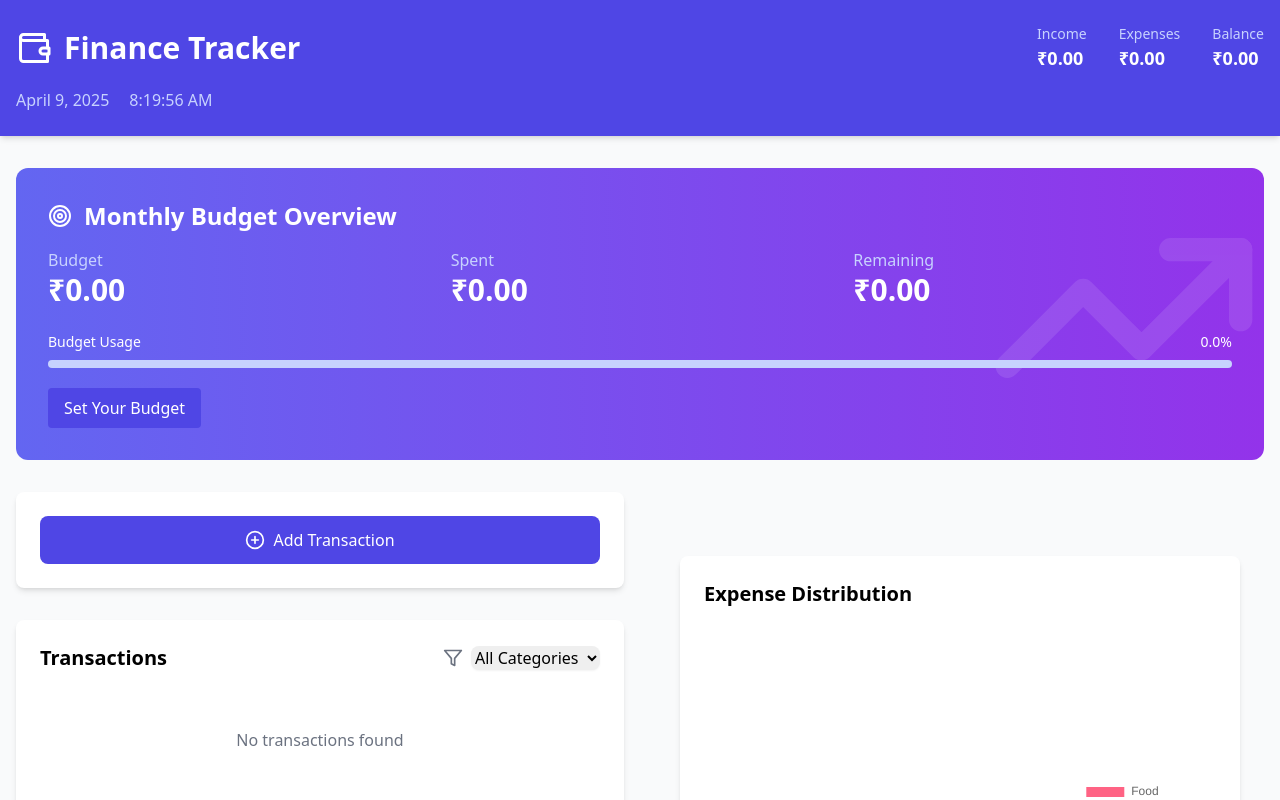
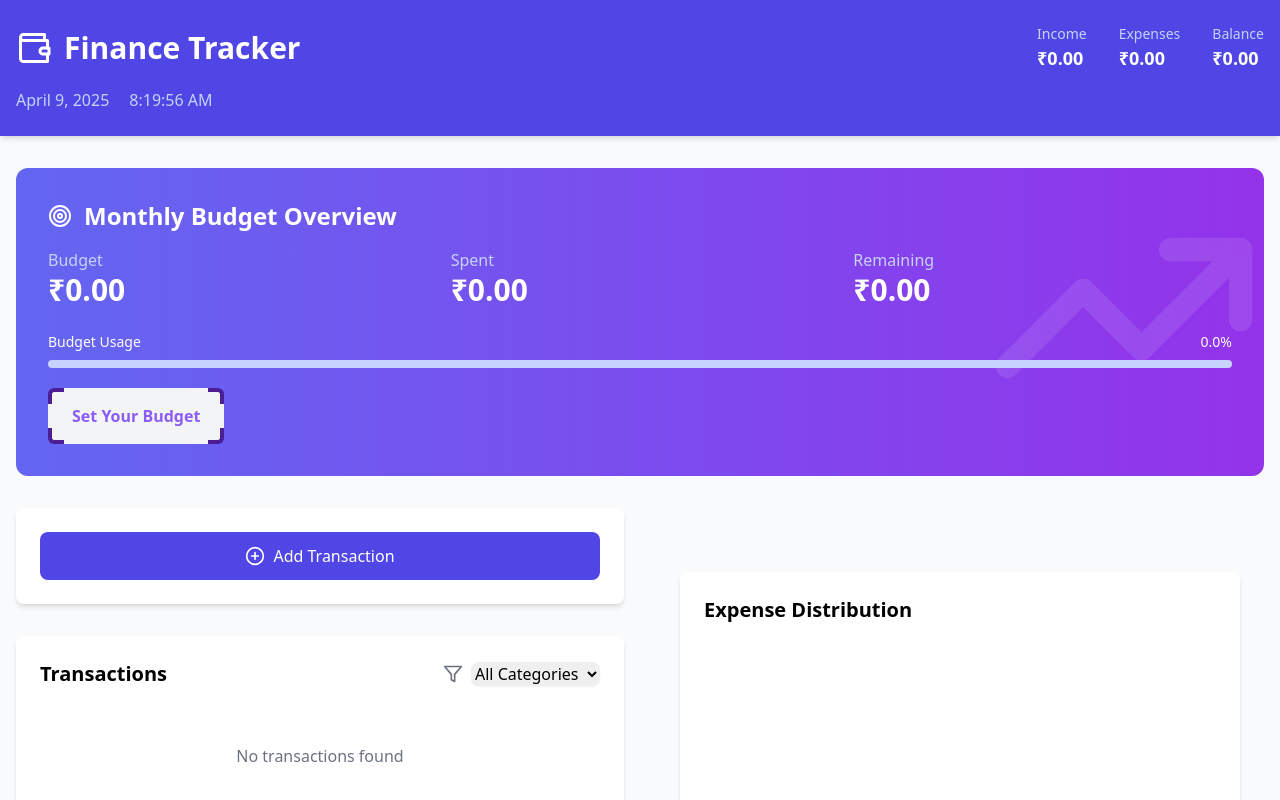
Before and after one commit to akash007123/finance-tracker, a React (Vite) app: page / in a window 1280 px wide. Shown: the top 800 px of the page. Built offline with nearby package versions, Linux system fonts and the light colour scheme.

Commit message:
solve all errors and validations

```diff
--- a/src/components/HeroBanner.tsx
+++ b/src/components/HeroBanner.tsx
@@ -26,10 +26,8 @@ const HeroBanner = () => {
     ? (totalExpenses / currentBudget) * 100
     : 0;
 
-
   // Popup
   const [showPopup, setShowPopup] = useState(false);
-
 
   const handleSetBudget = () => {
     const amount = parseFloat(newBudget);
@@ -72,6 +70,7 @@ const HeroBanner = () => {
             </div>
           </div>
 
+          {/* Set Budget Button */}
           <div className="mt-6">
             <div className="flex justify-between text-sm mb-2">
               <span>Budget Usage</span>
@@ -85,12 +84,21 @@ const HeroBanner = () => {
             </div>
           </div>
 
+          {/* Set Budget Button */}
+          <div className="relative inline-block mt-5 group">
+            <div className="absolute top-0 left-0 w-4 h-4 border-t-4 border-l-4 border-violet-900 rounded-tl-md transition-all duration-300 group-hover:border-white" />
+            <div className="absolute top-0 right-0 w-4 h-4 border-t-4 border-r-4 border-violet-900 rounded-tr-md transition-all duration-300 group-hover:border-white" />
+            <div className="absolute bottom-0 left-0 w-4 h-4 border-b-4 border-l-4 border-violet-900 rounded-bl-md transition-all duration-300 group-hover:border-white" />
+            <div className="absolute bottom-0 right-0 w-4 h-4 border-b-4 border-r-4 border-violet-900 rounded-br-md transition-all duration-300 group-hover:border-white" />
+
             <button
               onClick={() => setShowPopup(true)}
-            className="bg-indigo-600 text-white px-4 py-2 rounded hover:bg-indigo-700 transition mt-5"
+              style={{borderRadius:"15px"}}
+              className="bg-gray-100 text-violet-500 font-bold px-6 py-4  hover:bg-violet-700 hover:text-white transition-all duration-300"
             >
               Set Your Budget
             </button>
+          </div>
 
           {showPopup && (
             <div className="fixed inset-0 bg-black bg-opacity-50 flex items-center justify-center z-50">
--- a/tailwind.config.js
+++ b/tailwind.config.js
@@ -2,7 +2,13 @@
 export default {
   content: ['./index.html', './src/**/*.{js,ts,jsx,tsx}'],
   theme: {
-    extend: {},
+    extend: {
+      borderWidth: {
+        5: '5px',
+        6: '6px',
+        7: '7px',
+      },
+    },
   },
   plugins: [],
 };
```
Lines whose indentation alone changed are shown as unchanged.
